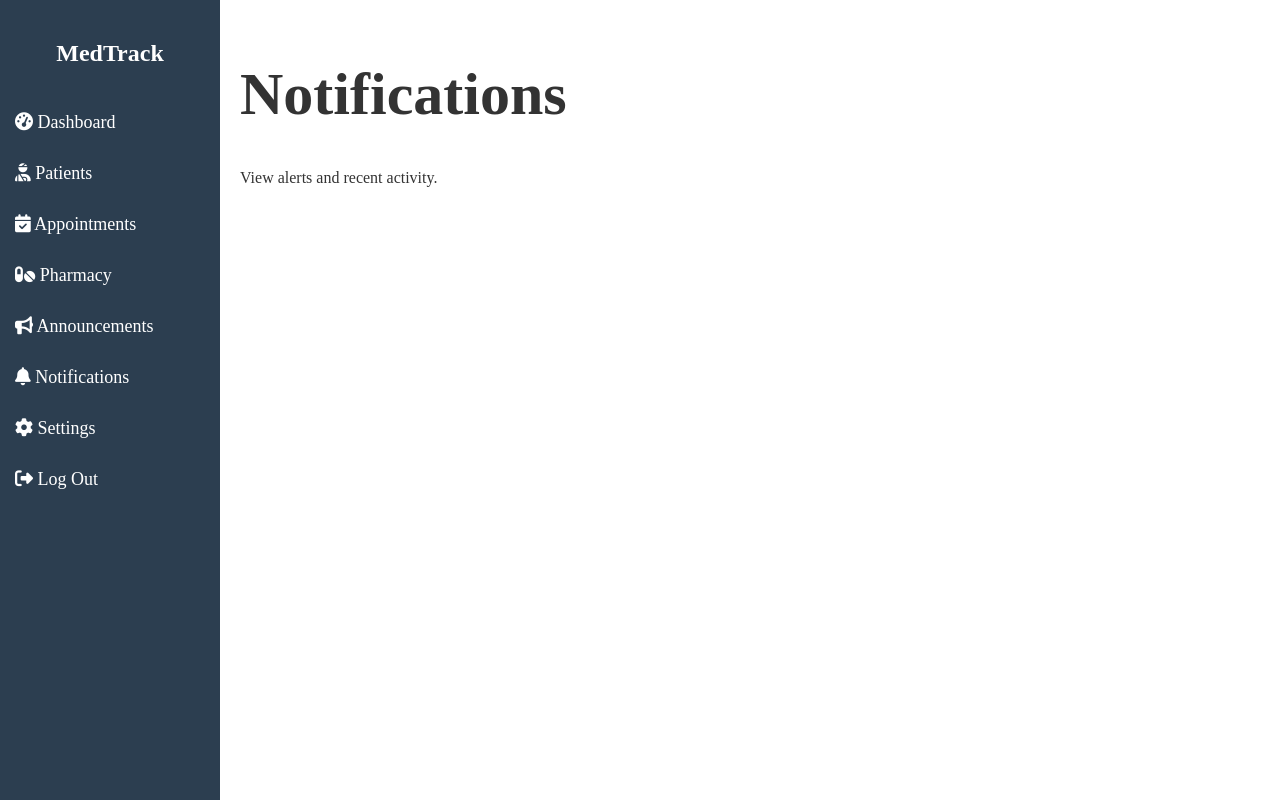
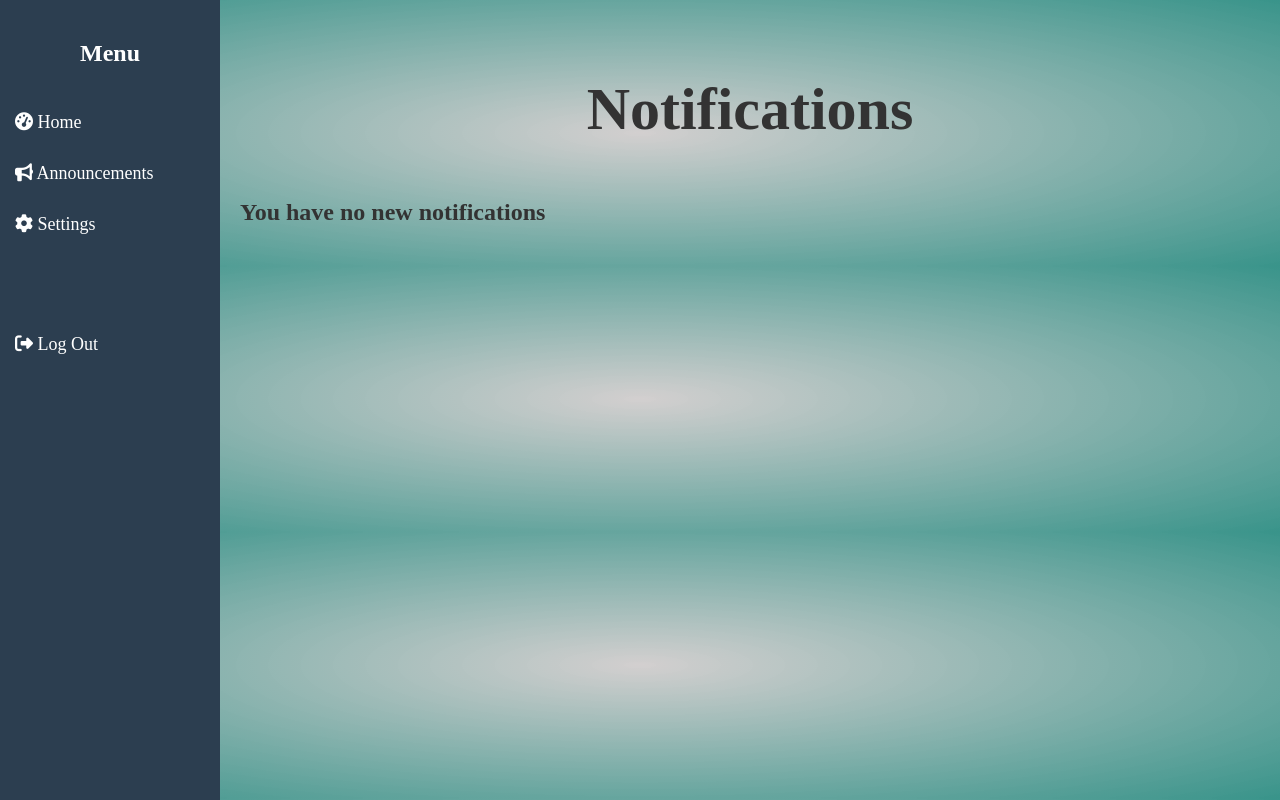
Before and after one commit to iQueueHim/MediLink.com, a plain HTML site: page notifications.html in a window 1280 px wide. Drawn offline with Linux system fonts and the light colour scheme.

Commit message:
Update notifications.html

```diff
--- a/notifications.html
+++ b/notifications.html
@@ -7,20 +7,16 @@
     <link rel="stylesheet" href="styles.css">
     <script src="https://kit.fontawesome.com/a076d05399.js" crossorigin="anonymous"></script>
 </head>
-<body>
+<body class="notifications">
 <div class="sidebar" id="sidebar">
-    <h2>MedTrack</h2>
-    <a href="index.html"><i class="fas fa-tachometer-alt"></i> Dashboard</a>
-    <a href="patients.html"><i class="fas fa-user-injured"></i> Patients</a>
-    <a href="appointments.html"><i class="fas fa-calendar-check"></i> Appointments</a>
-    <a href="pharmacy.html"><i class="fas fa-pills"></i> Pharmacy</a>
+    <h2>Menu</h2>
+    <a href="index.html"><i class="fas fa-tachometer-alt"></i> Home</a>
     <a href="announcements.html"><i class="fas fa-bullhorn"></i> Announcements</a>
-    <a href="notifications.html"><i class="fas fa-bell"></i> Notifications</a>
     <a href="settings.html"><i class="fas fa-cog"></i> Settings</a>
-    <a href="#"><i class="fas fa-sign-out-alt"></i> Log Out</a>
+    <a href="#"><i class="log fas fa-sign-out-alt "></i> Log Out</a>
 </div>
 <div class="content">
-<h1>Notifications</h1><p>View alerts and recent activity.</p>
+<h1 class="center">Notifications</h1><h2>You have no new notifications</h2>
 </div>
 <script src="script.js"></script>
 </body>
```
